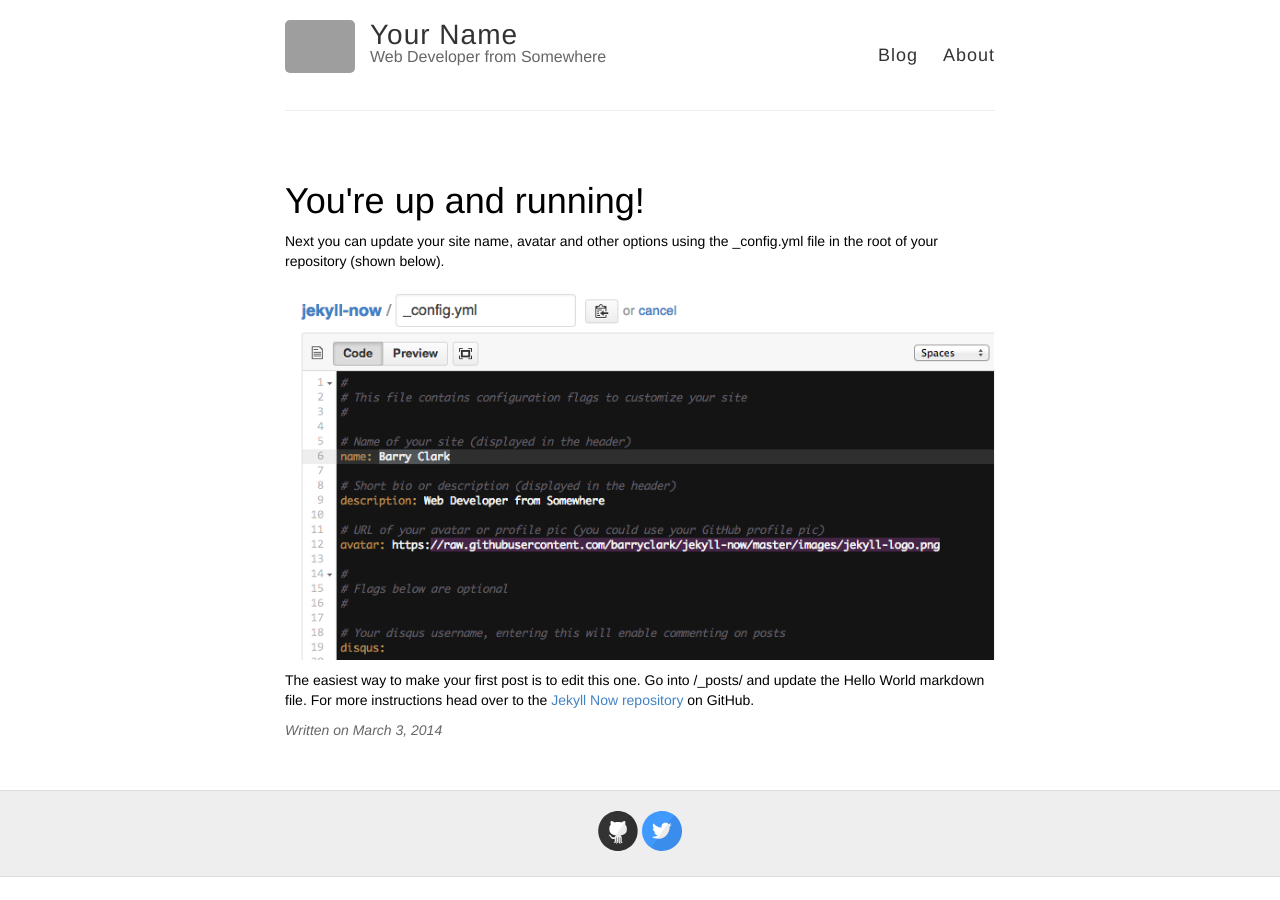
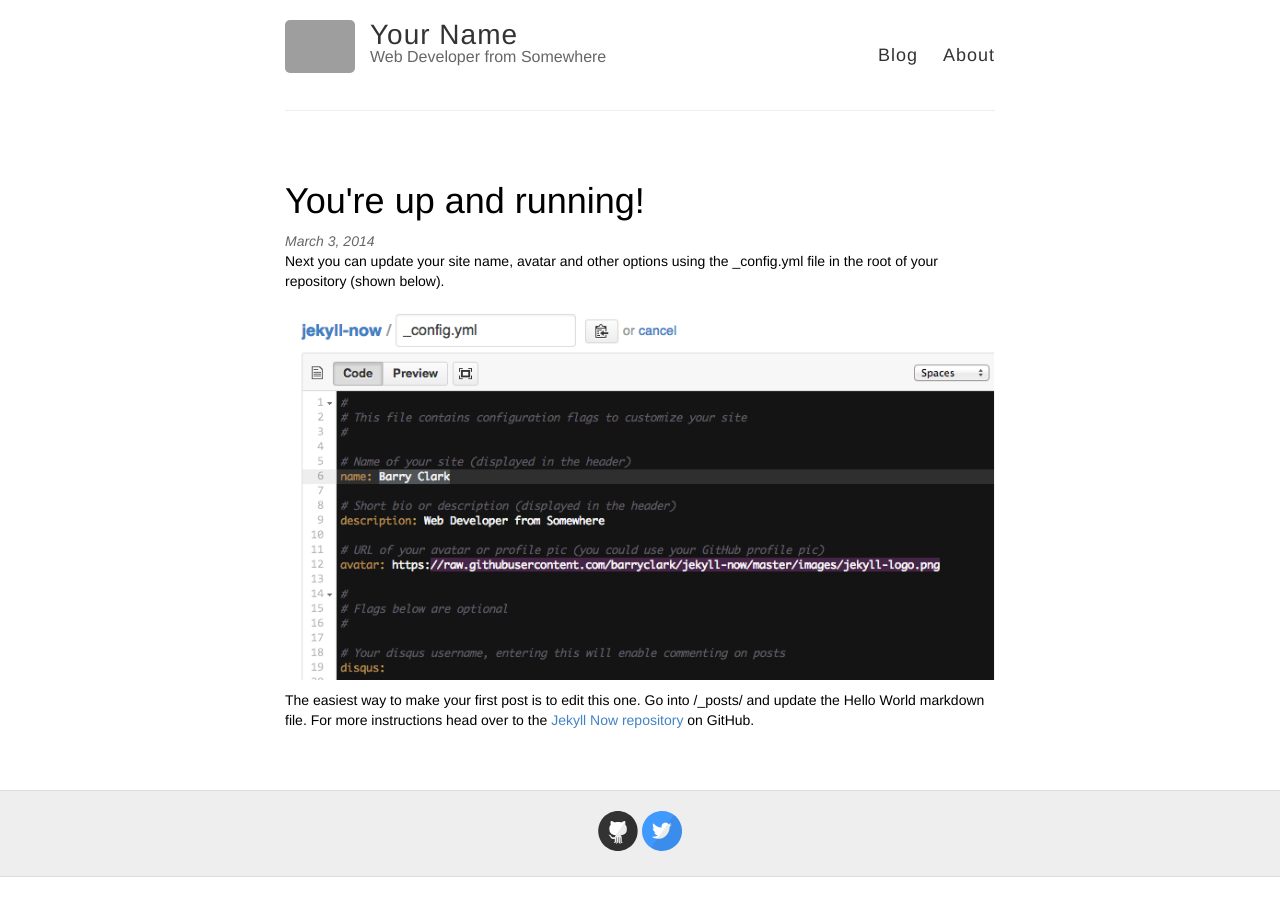
Before and after one commit to eglubko/eglubko.github.io, a Jekyll site: the page built from _posts/2014-3-3-Hello-World.md, in a window 1280 px wide. Built offline with Jekyll 4.4.1, drawn with Linux system fonts in a browser that asks for light colours; grey boxes are pictures that could not be loaded.

Commit message:
Дата поста теперь под заголовком
И нафиг комментарии.

```diff
--- a/_layouts/post.html
+++ b/_layouts/post.html
@@ -5,13 +5,15 @@
 <article class="post">
   <h1>{{ page.title }}</h1>
 
+  <div class="date">
+  {{ page.date | date: "%B %e, %Y" }}
+  </div>
+
   <div class="entry">
     {{ content }}
   </div>
 
-  <div class="date">
-    Written on {{ page.date | date: "%B %e, %Y" }}
-  </div>
 
-  {% include disqus.html %}
+
+
 </article>
```
